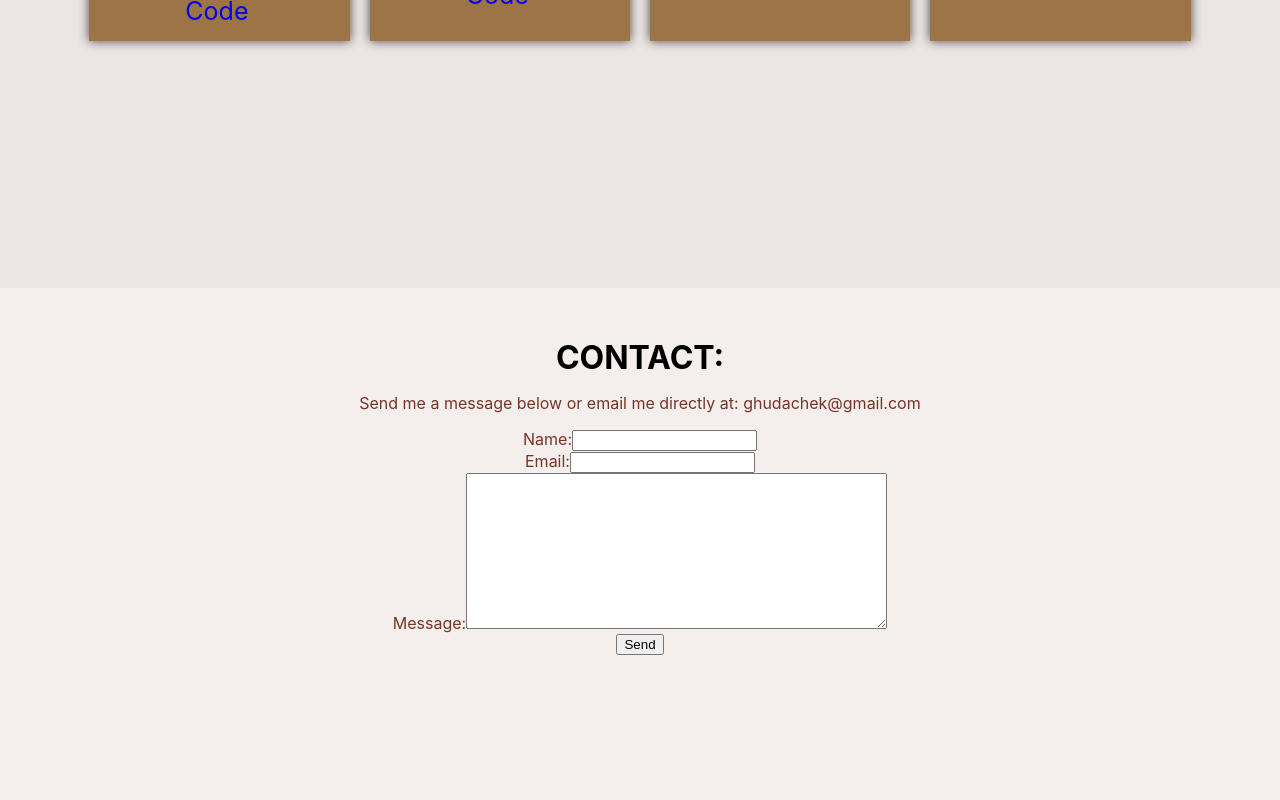
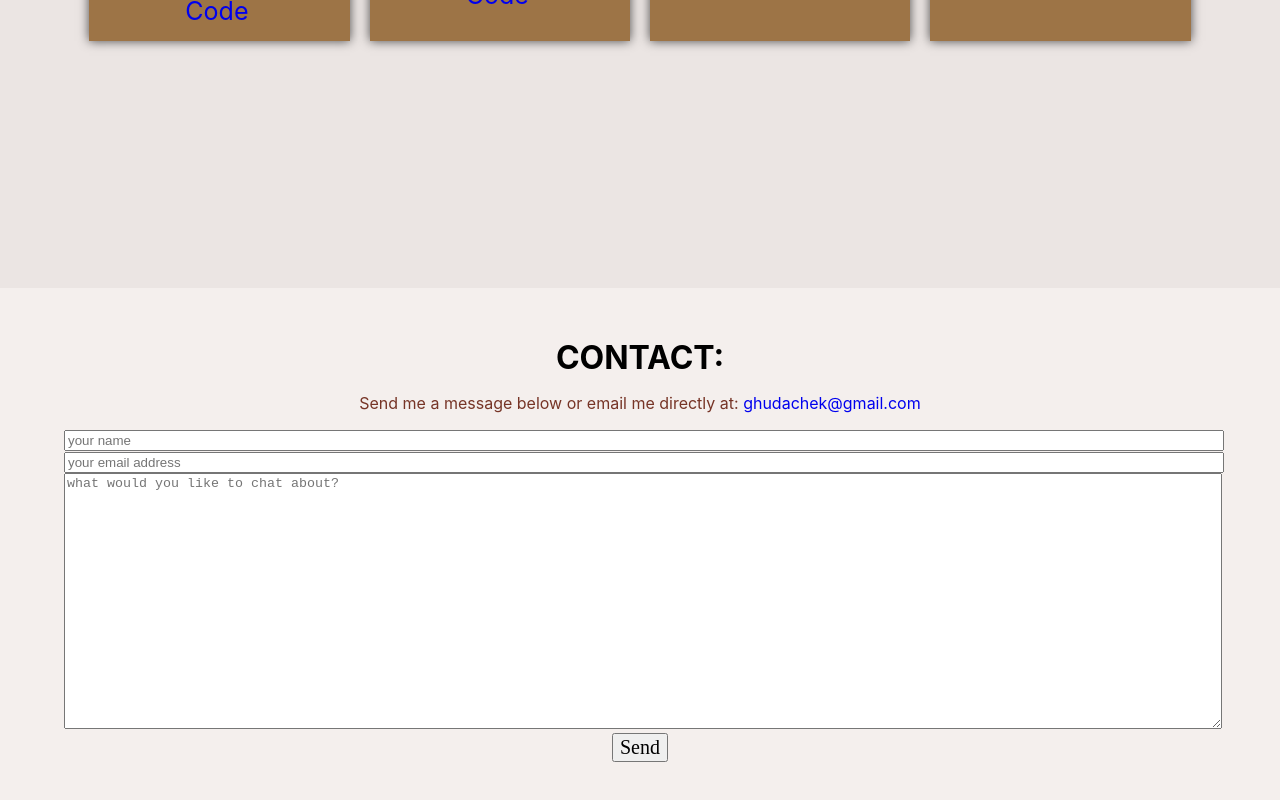
Before and after one commit to ghudachek/Gracen-Hudachek, a React (Create React App) app in the folder client/: page / in a window 1280 px wide. Shown: the part 2198-2998 px from the top of the page. Built offline with nearby package versions, Linux system fonts and the light colour scheme; a web font is replaced by a local one.

Commit message:
functioning contact form

```diff
--- a/client/package.json
+++ b/client/package.json
@@ -6,6 +6,7 @@
     "@testing-library/jest-dom": "^5.11.4",
     "@testing-library/react": "^11.1.0",
     "@testing-library/user-event": "^12.1.10",
+    "emailjs-com": "^2.6.4",
     "jquery": "^3.6.0",
     "react": "^17.0.2",
     "react-copy-to-clipboard": "^5.0.3",
--- a/client/src/screens/Home/Home.jsx
+++ b/client/src/screens/Home/Home.jsx
@@ -6,6 +6,7 @@ import HangHuman from "../images/hanghuman.png";
 import RestGen from "../images/restaurant.png";
 import WYR from "../images/WYR.png";
 import CarApp from "../images/car-app.png";
+import Email from "../../services/email";
 
 const Home = () => {
   return (
@@ -145,25 +146,10 @@ const Home = () => {
         <div className="contact-me show-on-scroll">
           <h1 className="my-contact-h1">CONTACT:</h1>
           <p>
-            Send me a message below or email me directly at: ghudachek@gmail.com
+            Send me a message below or email me directly at:{" "}
+            <a href="mailto: ghudachek@gmail.com">ghudachek@gmail.com</a>
           </p>
-          <form>
-            <label for="name">Name:</label>
-            <input name="name" id="name" type="text"></input>
-            <br />
-            <label for="email"> Email:</label>
-            <input id="email" name="email" type="text"></input>
-            <br />
-            <label for="message">Message:</label>
-            <textarea
-              id="message"
-              name="message"
-              rows="10"
-              cols="50"
-            ></textarea>
-            <br />
-            <button>Send</button>
-          </form>
+          <Email />
         </div>
       </div>
     </Layout>
--- /dev/null
+++ b/client/src/services/email.jsx
@@ -0,0 +1,101 @@
+import emailjs from "emailjs-com";
+import React from "react";
+import { init } from "emailjs-com";
+init("user_XKnCSgkwP4Zd6f9lcfIcw");
+
+export default class extends React.Component {
+  constructor(props) {
+    super(props);
+    this.state = {
+      name: "",
+      email: "",
+      feedback: "",
+    };
+  }
+  handleInputChange(event) {
+    event.preventDefault();
+    const target = event.target;
+    const name = target.name;
+    const value = target.value;
+    this.setState({ [name]: value });
+  }
+  sendMessage(event) {
+    event.preventDefault();
+    const templateParams = {
+      from_name: this.state.name + " (" + this.state.email + ")",
+      to_name: "ghudachek@gmail.com",
+      feedback: this.state.feedback,
+    };
+    emailjs.send("service_gqlrnwd", "template_4u1kyhr", templateParams).then(
+      function (response) {
+        console.log("SUCCESS!", response.status, response.text);
+        return <p>Success! Message Sent</p>;
+      },
+      function (error) {
+        console.log("FAILED...", error);
+        return <p>Message Failed to Send.</p>;
+      }
+    );
+    this.setState({
+      name: "",
+      email: "",
+      feedback: "",
+    });
+  }
+  render() {
+    return (
+      <div>
+        <form
+          className="ui form"
+          id={this.props.id}
+          name={this.props.name}
+          method={this.props.method}
+          action={this.props.action}
+        >
+          <input
+            id="name"
+            name="name"
+            onChange={this.handleInputChange.bind(this)}
+            placeholder="your name"
+            required
+            value={this.state.name}
+            style={{ width: "100%" }}
+            rows={1}
+          />
+          <br />
+          <input
+            id="email"
+            name="email"
+            onChange={this.handleInputChange.bind(this)}
+            placeholder="your email address"
+            required
+            value={this.state.email}
+            style={{ width: "100%" }}
+            rows={1}
+          />
+          <br />
+          <textarea
+            id="feedback"
+            name="feedback"
+            onChange={this.handleInputChange.bind(this)}
+            placeholder="what would you like to chat about?"
+            required
+            value={this.state.feedback}
+            style={{ width: "100%", height: "250px" }}
+          />
+          <br />
+          <input
+            type="button"
+            value="Send"
+            className="ui button"
+            style={{
+              fontFamily: "Amatic SC",
+              fontSize: "20px",
+            }}
+            onClick={this.sendMessage.bind(this)}
+          />
+        </form>
+      </div>
+    );
+  }
+}
```
Also changed, not shown: 1 other file (tests, documents, lock files or other folders).
